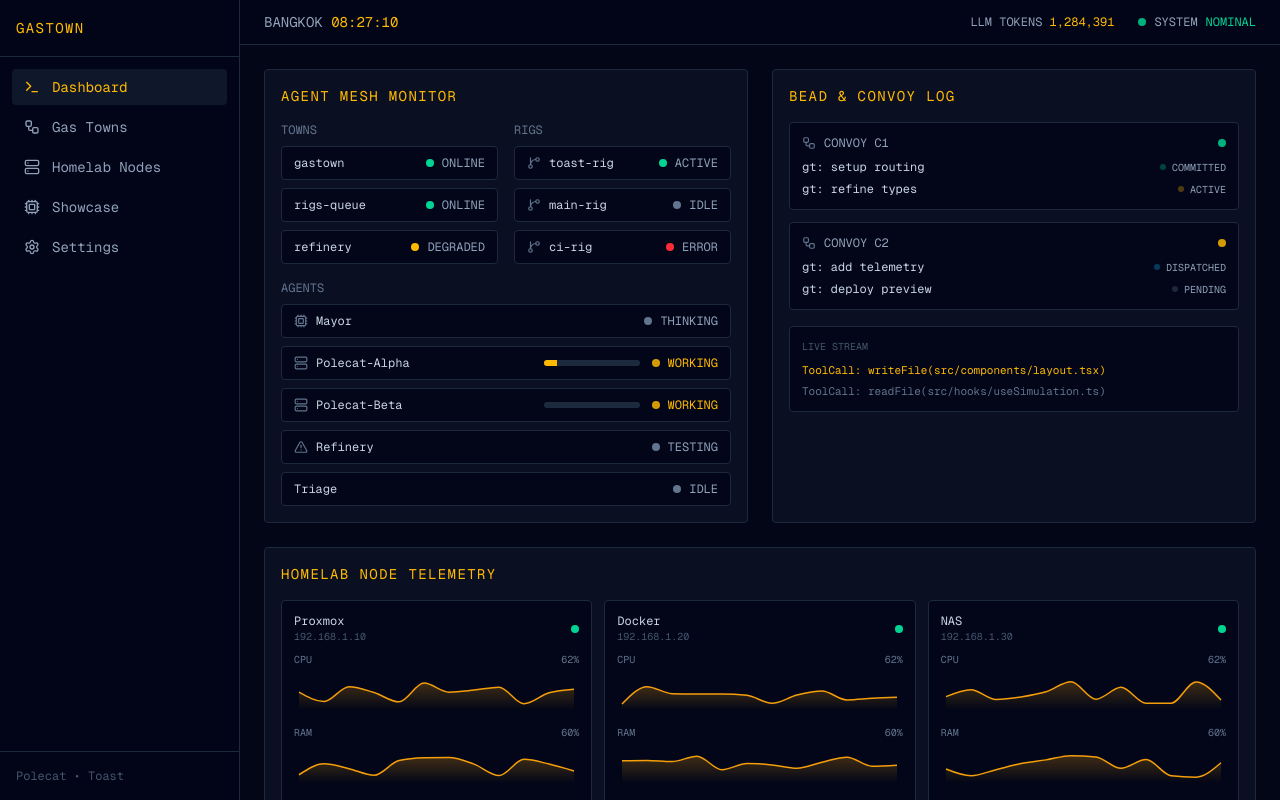
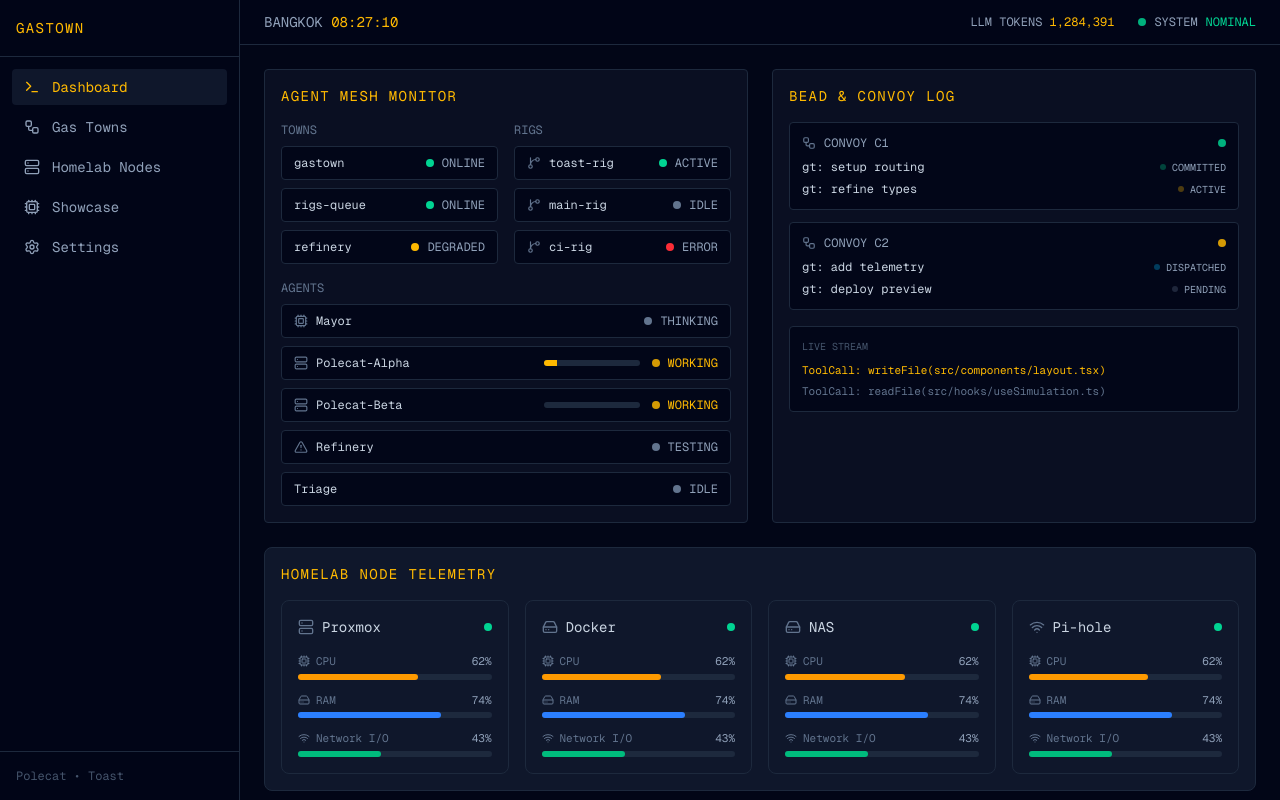
Before and after one commit to inontz/next-pages, a Next.js app: page / in a window 1280 px wide. Shown: the top 800 px of the page. Built offline with nearby package versions, Linux system fonts and the light colour scheme.

Commit message:
feat: add Homelab Node Telemetry widget with animated metric bars

```diff
--- a/src/app/page.tsx
+++ b/src/app/page.tsx
@@ -2,7 +2,7 @@ import Sidebar from "@/components/layout/Sidebar";
 import TopHeader from "@/components/layout/TopHeader";
 import AgentMeshMonitor from "@/components/widgets/AgentMeshMonitor";
 import BeadConvoyLog from "@/components/widgets/BeadConvoyLog";
-import HomelabTelemetry from "@/components/widgets/HomelabTelemetry";
+import HomelabTelemetry from "@/components/homelab-telemetry";
 import ProjectShowcase from "@/components/widgets/ProjectShowcase";
 
 export default function Home() {
--- /dev/null
+++ b/src/components/homelab-telemetry.tsx
@@ -0,0 +1,90 @@
+"use client";
+
+import { Server, Cpu, HardDrive, Wifi } from "lucide-react";
+import { useProgressTick } from "@/hooks/useSimulation";
+
+const nodes = [
+	{ id: "proxmox", name: "Proxmox", Icon: Server },
+	{ id: "docker", name: "Docker", Icon: HardDrive },
+	{ id: "nas", name: "NAS", Icon: HardDrive },
+	{ id: "pihole", name: "Pi-hole", Icon: Wifi },
+];
+
+interface MetricBarProps {
+	label: string;
+	value: number;
+	colorClass: string;
+	icon: React.ReactNode;
+}
+
+function MetricBar({ label, value, colorClass, icon }: MetricBarProps) {
+	return (
+		<div>
+			<div className="flex items-center justify-between mb-1">
+				<div className="flex items-center gap-1.5 text-slate-500">
+					{icon}
+					<span className="font-mono text-[11px]">{label}</span>
+				</div>
+				<span className="font-mono text-[11px] text-slate-400">{value}%</span>
+			</div>
+			<div className="h-1.5 w-full rounded-full bg-slate-800">
+				<div
+					className={`h-full rounded-full ${colorClass} transition-all duration-1000`}
+					style={{ width: `${value}%` }}
+				/>
+			</div>
+		</div>
+	);
+}
+
+export default function HomelabTelemetry() {
+	const cpu = useProgressTick(30, 8, 80);
+	const ram = useProgressTick(50, 6, 90);
+	const net = useProgressTick(15, 7, 60);
+
+	return (
+		<section className="rounded-lg border border-slate-800 bg-slate-900 p-4">
+			<h2 className="font-mono text-sm tracking-widest text-amber-400 mb-4">
+				HOMELAB NODE TELEMETRY
+			</h2>
+			<div className="grid grid-cols-1 md:grid-cols-2 xl:grid-cols-4 gap-4">
+				{nodes.map((node) => (
+					<div
+						key={node.id}
+						className="border border-slate-800 rounded-lg p-4 bg-slate-900"
+					>
+						<div className="flex items-center justify-between mb-4">
+							<div className="flex items-center gap-2">
+								<node.Icon className="h-4 w-4 text-slate-500" />
+								<span className="font-mono text-sm text-slate-300">
+									{node.name}
+								</span>
+							</div>
+							<span className="inline-block h-2 w-2 rounded-full bg-emerald-400" />
+						</div>
+						<div className="space-y-3">
+							<MetricBar
+								label="CPU"
+								value={cpu}
+								colorClass="bg-amber-500"
+								icon={<Cpu className="h-3 w-3" />}
+							/>
+							<MetricBar
+								label="RAM"
+								value={ram}
+								colorClass="bg-blue-500"
+								icon={<HardDrive className="h-3 w-3" />}
+							/>
+							<MetricBar
+								label="Network I/O"
+								value={net}
+								colorClass="bg-emerald-500"
+								icon={<Wifi className="h-3 w-3" />}
+							/>
+						</div>
+					</div>
+				))}
+			</div>
+		</section>
+	);
+}
```
